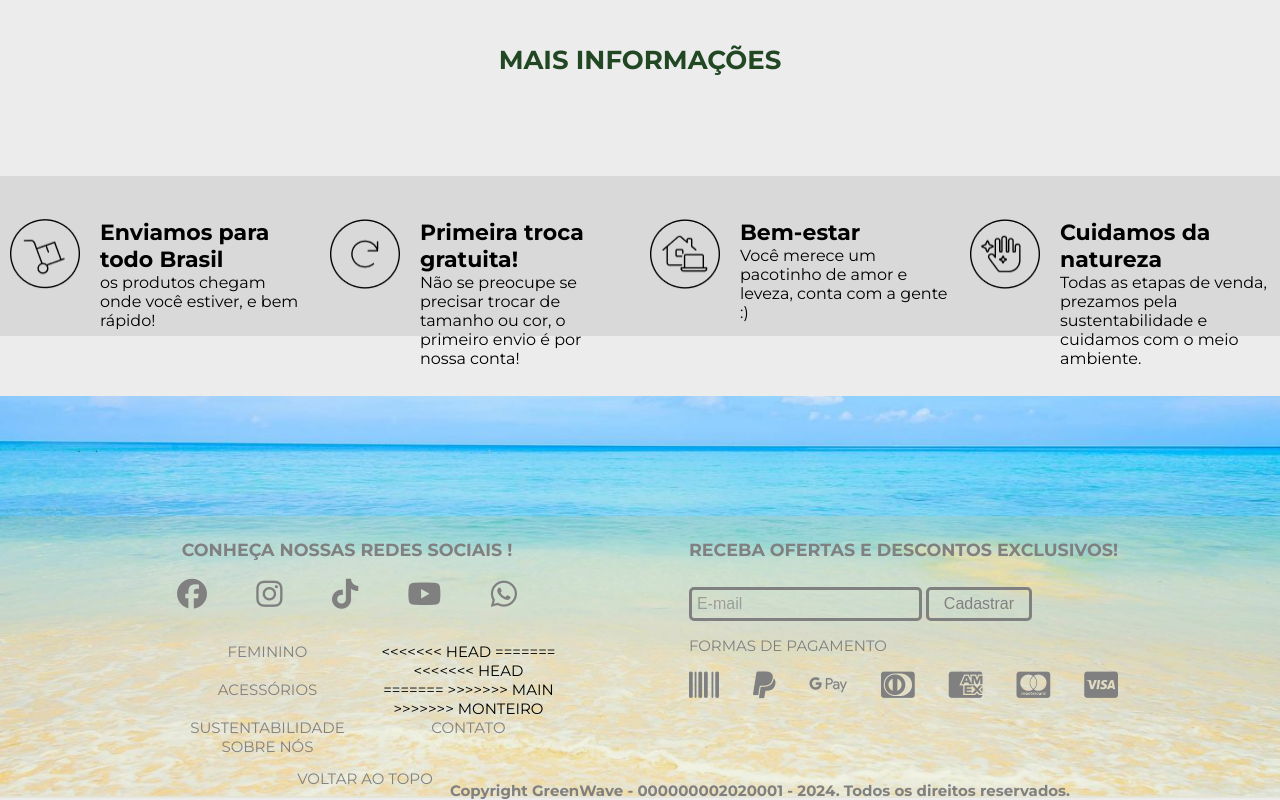
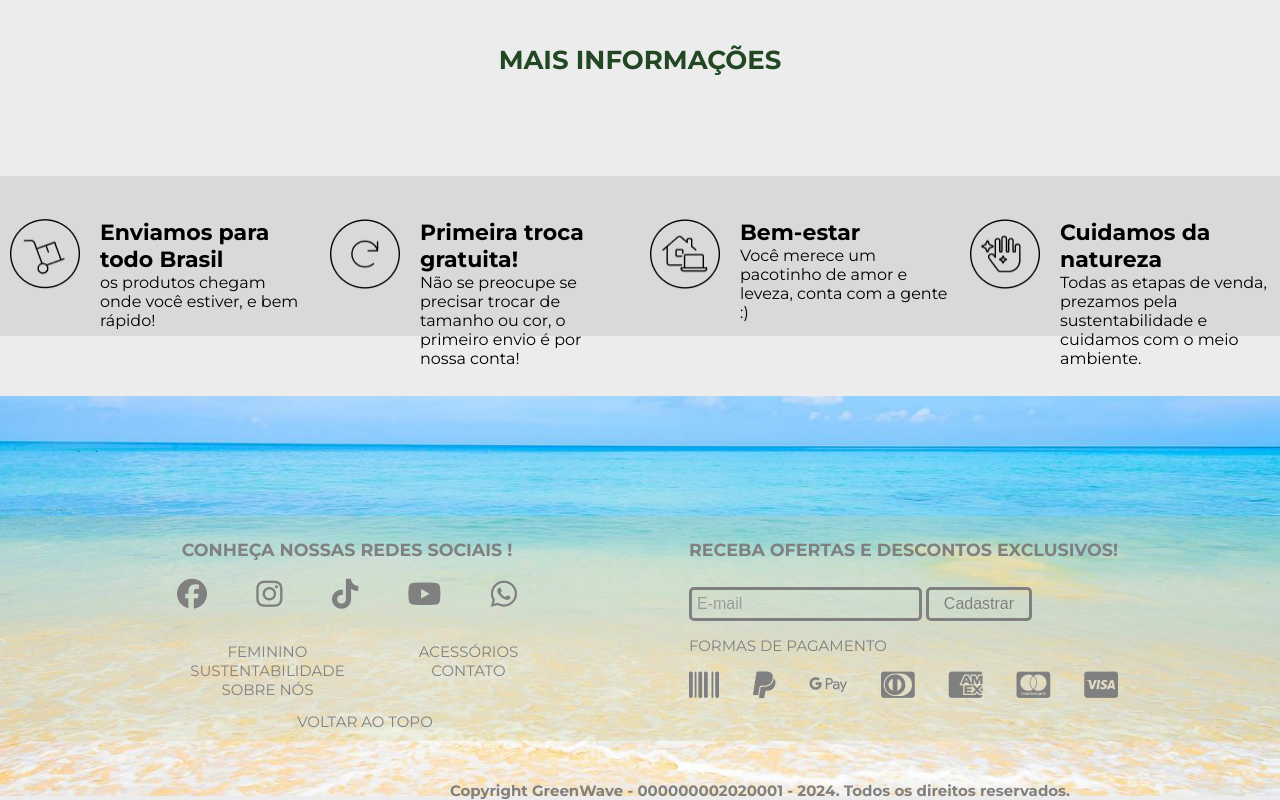
Before and after one commit to Ubieeel/greenwave2, a plain HTML site: page index.html in a window 1280 px wide. Shown: the part 2710-3510 px from the top of the page. Drawn offline with Linux system fonts and the light colour scheme.

Commit message:
updated error

```diff
--- a/index.html
+++ b/index.html
@@ -295,13 +295,8 @@
               <div class="socialMenu">
                 <ul class="list1">
                   <li><a href="#">Feminino</a></li>
-<<<<<<< HEAD
-=======
-<<<<<<< HEAD
+
                   <li><a href="#">Acessórios</a></li>
-=======
->>>>>>> main
->>>>>>> Monteiro
                   <li><a href="#">Sustentabilidade</a></li>
                   <li><a href="#">Contato</a></li>
                   <li><a href="#">Sobre Nós </a></li>
@@ -319,8 +314,7 @@
                     type="email"
                     name="email"
                     id="subscriptionEmail"
-                    placeholder="E-mail"
-                  />
+                    placeholder="E-mail"/>
                   <button type="submit" id="submitButton">Cadastrar</button>
                 </form>
               </div>
```
